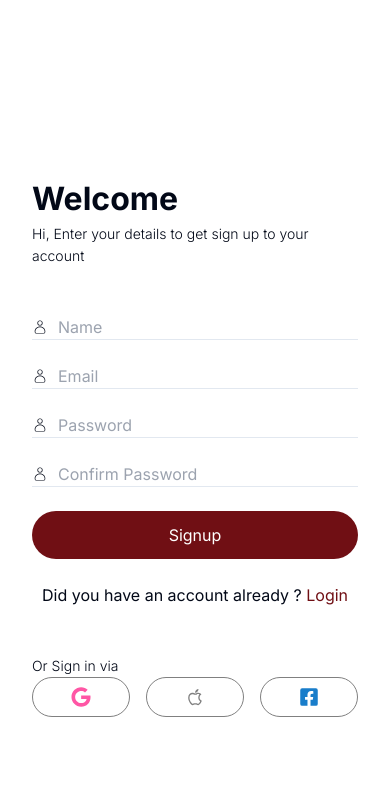
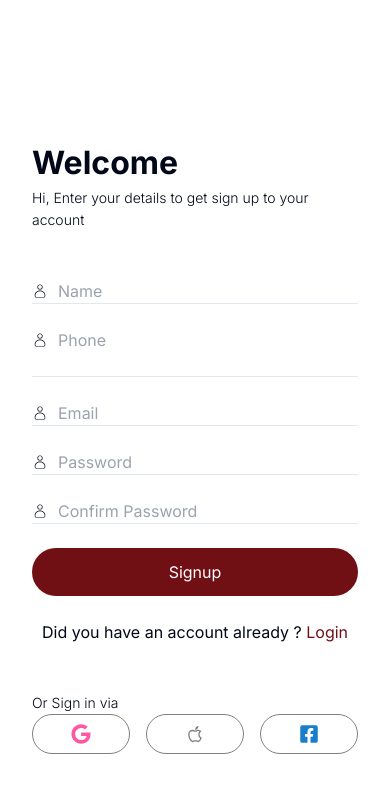
Before and after one commit to Anicodeth/KeteroWeb, a Next.js app in the folder Frontend/ketero/: page /signup/mezgeb in a window 390 px wide. Shown: the top 792 px of the page. Built offline with nearby package versions, Linux system fonts and the light colour scheme.

Commit message:
mezgebe  phone

```diff
--- a/Frontend/ketero/src/app/signup/mezgeb/page.tsx
+++ b/Frontend/ketero/src/app/signup/mezgeb/page.tsx
@@ -28,11 +28,13 @@ const Form: React.FC = () => {
   const [email, setEmail] = useState("");
   const [password, setPassword] = useState("");
   const [confirmPassword, setConfirmPassword] = useState("");
+  const [phone, setPhone] = useState("");
 
   const signupSchema = z.object({
     name: z.string().min(2),
     email: z.string().email(),
     password: z.string().min(6),
+    phone: z.string()
   });
 
   const signupMutation = useMutation(
@@ -54,11 +56,12 @@ const Form: React.FC = () => {
       if (password !== confirmPassword) {
         return "Password not matching";
       }
-      signupSchema.parse({ name, email, password });
+      signupSchema.parse({ name, email, password, phone });
       await signupMutation.mutateAsync({
         name,
         email,
         password,
+        phone
       });
     } catch (error: any) {
       if (error instanceof ZodError) {
@@ -99,6 +102,19 @@ const Form: React.FC = () => {
             </div>
             <hr />
           </div>
+            <div className={[styles.inputWrapper, styles.center].join(" ")}>
+              <div className={[styles.center].join(" ")}>
+                <CiUser></CiUser>
+              </div>
+              <input
+                type="text"
+                placeholder="Phone"
+                className="outline-none border-none"
+                value={phone}
+                onChange={(e) => setPhone(e.target.value)}
+              />
+            </div>
+            <hr />
 
           <div>
             <div className={[styles.inputWrapper, styles.center].join(" ")}>
--- a/Frontend/ketero/src/models/Mezgeb.ts
+++ b/Frontend/ketero/src/models/Mezgeb.ts
@@ -2,4 +2,5 @@ export interface Mezgeb {
   name: string;
   email: string;
   password: string;
+  phone:string
 }
```
